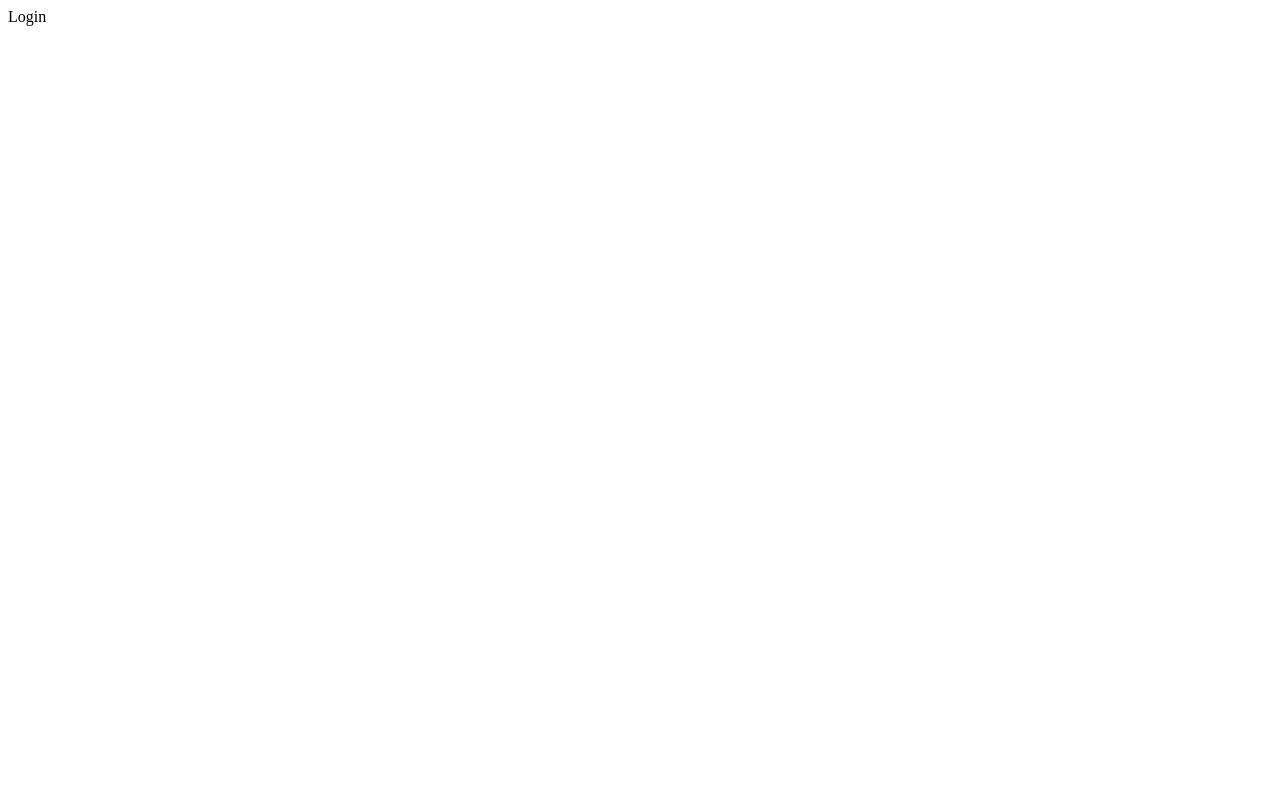
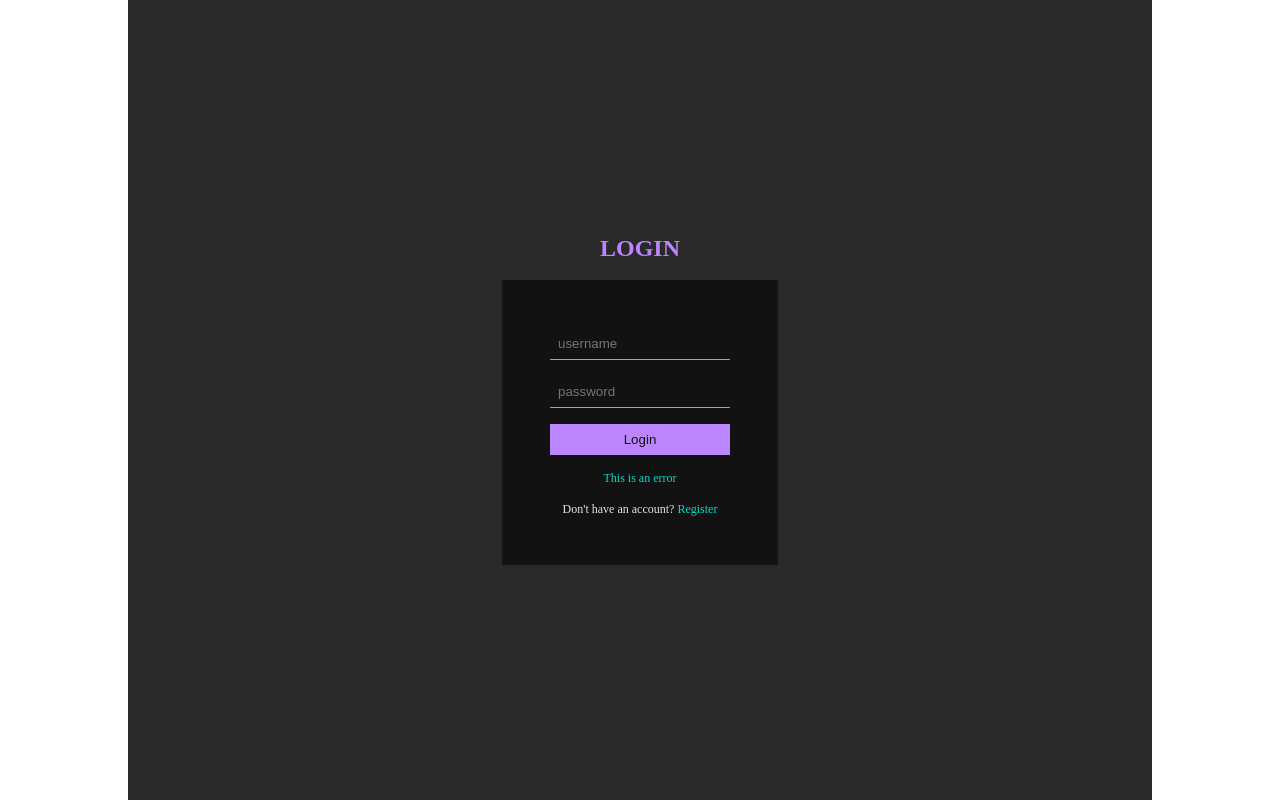
Before and after one commit to lhmqk/FullBlog, a React (Create React App) app in the folder client/: page /login in a window 1280 px wide. Built offline with nearby package versions, Linux system fonts and the light colour scheme.

Commit message:
style login, register

```diff
--- a/client/package.json
+++ b/client/package.json
@@ -10,6 +10,7 @@
     "react-dom": "^18.2.0",
     "react-router-dom": "^6.11.1",
     "react-scripts": "5.0.1",
+    "sass": "^1.62.1",
     "web-vitals": "^2.1.4"
   },
   "scripts": {
--- a/client/src/App.js
+++ b/client/src/App.js
@@ -12,6 +12,7 @@ import Single from "./pages/Single";
 import Write from "./pages/Write";
 import Navbar from "./components/Navbar";
 import Footer from "./components/Footer";
+import "./style.scss";
 
 const Layout = () => {
   return (
@@ -29,7 +30,7 @@ const router = createBrowserRouter([
     element: <Layout />,
     children: [
       { path: "/", element: <Home /> },
-      { path: "/single", element: <Single /> },
+      { path: "/post/:id", element: <Single /> },
       { path: "/write", element: <Write /> },
     ],
   },
@@ -46,7 +47,9 @@ const router = createBrowserRouter([
 function App() {
   return (
     <div className="App">
-      <RouterProvider router={router} />
+      <div className="container">
+        <RouterProvider router={router} />
+      </div>
     </div>
   );
 }
--- a/client/src/components/Navbar.jsx
+++ b/client/src/components/Navbar.jsx
@@ -1,7 +1,14 @@
 import React from "react";
 
 const Navbar = () => {
-  return <div>Navbar</div>;
+  return (
+    <div className="navbar">
+      <div className="container">
+        <div className="logo">logo</div>
+        <div className="links">links</div>
+      </div>
+    </div>
+  );
 };
 
 export default Navbar;
--- a/client/src/pages/Login.jsx
+++ b/client/src/pages/Login.jsx
@@ -1,7 +1,21 @@
 import React from "react";
+import { Link } from "react-router-dom";
 
 const Login = () => {
-  return <div>Login</div>;
+  return (
+    <div className="auth">
+      <h1>Login</h1>
+      <form>
+        <input required type="text" placeholder="username" />
+        <input required type="password" placeholder="password" />
+        <button>Login</button>
+        <p>This is an error</p>
+        <span>
+          Don't have an account? <Link to="/register">Register</Link>
+        </span>
+      </form>
+    </div>
+  );
 };
 
 export default Login;
--- a/client/src/pages/Register.jsx
+++ b/client/src/pages/Register.jsx
@@ -1,7 +1,22 @@
 import React from "react";
+import { Link } from "react-router-dom";
 
 const Register = () => {
-  return <div>Register</div>;
+  return (
+    <div className="auth">
+      <h1>Register</h1>
+      <form>
+        <input required type="text" placeholder="username" />
+        <input required type="email" placeholder="email" />
+        <input required type="password" placeholder="password" />
+        <button>Register</button>
+        <p>This is an error</p>
+        <span>
+          Do you have an account? <Link to="/login">Login</Link>
+        </span>
+      </form>
+    </div>
+  );
 };
 
 export default Register;
--- /dev/null
+++ b/client/src/style.scss
@@ -0,0 +1,88 @@
+$background_bot: #292929;
+$background_top: #121212;
+$title: #bb86fc;
+$text: #e3e3e3;
+$button: #03dac6;
+
+* {
+  margin: 0px;
+}
+
+.App {
+  display: flex;
+  justify-content: center;
+  .container {
+    width: 1024px;
+
+    //LOGIN & REGISTER
+    .auth {
+      display: flex;
+      flex-direction: column;
+      align-items: center;
+      justify-content: center;
+      height: 100vh;
+      background-color: $background_bot;
+
+      h1 {
+        text-transform: uppercase;
+        font-size: 24px;
+        color: $title;
+        margin-bottom: 18px;
+      }
+
+      form {
+        display: flex;
+        flex-direction: column;
+        padding: 48px;
+        background-color: $background_top;
+        width: 180px;
+        gap: 16px;
+
+        input {
+          padding: 8px;
+          border: none;
+          border-bottom: solid 1px $title;
+          background: none;
+        }
+
+        button {
+          padding: 8px;
+          border: none;
+          background-color: $title;
+          color: $background_top;
+          cursor: pointer;
+        }
+
+        p {
+          font-size: 12px;
+          color: $button;
+          text-align: center;
+        }
+
+        span {
+          font-size: 12px;
+          text-align: center;
+          color: $text;
+
+          a {
+            color: $button;
+            text-decoration: none;
+          }
+        }
+      }
+    }
+
+    //NAVBAR
+    .navbar {
+      .container {
+        padding: 8px 0px;
+        display: flex;
+        justify-content: space-between;
+        .logo {
+        }
+        .links {
+        }
+      }
+    }
+  }
+}
```
Also changed, not shown: 2 other files (tests, documents, lock files or other folders).
